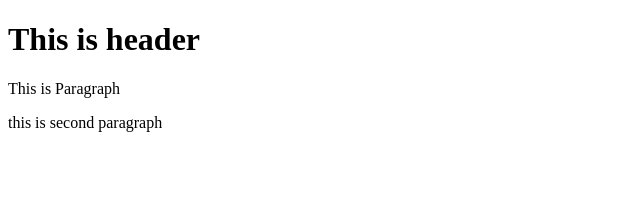
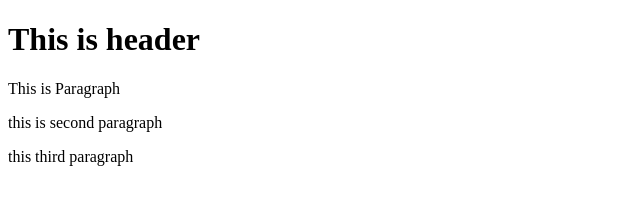
Before and after one commit to rimapatil/gittest, a website: page index.html in a window 1280 px wide. Shown: the whole page, without its empty margins (0-640 px from the left). Drawn offline with Linux system fonts and the light colour scheme.

Commit message:
fourth commit

```diff
--- a/index.html
+++ b/index.html
@@ -6,5 +6,6 @@
         <h1>This is header</h1>
         <p>This is Paragraph</p>
         <p>this is second paragraph</p>
+        <p>this third paragraph</p>
     </body>
 </html>
```
Also changed, not shown: package.json (added, +24 -0 lines), 2 other files.
